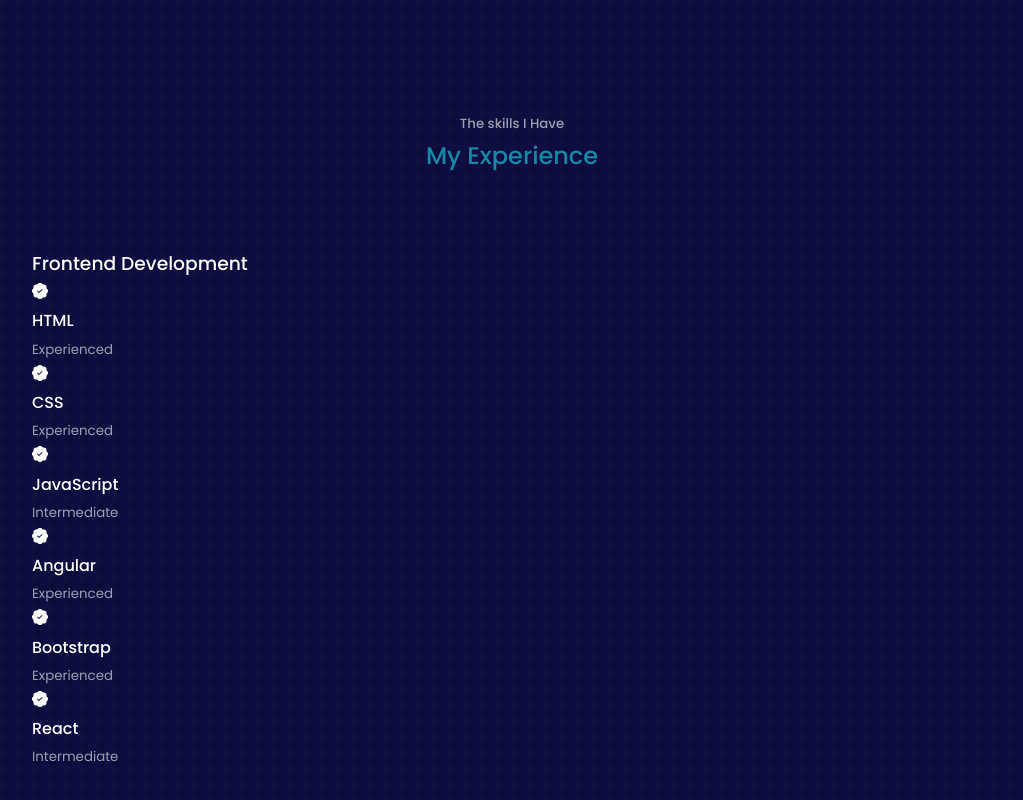
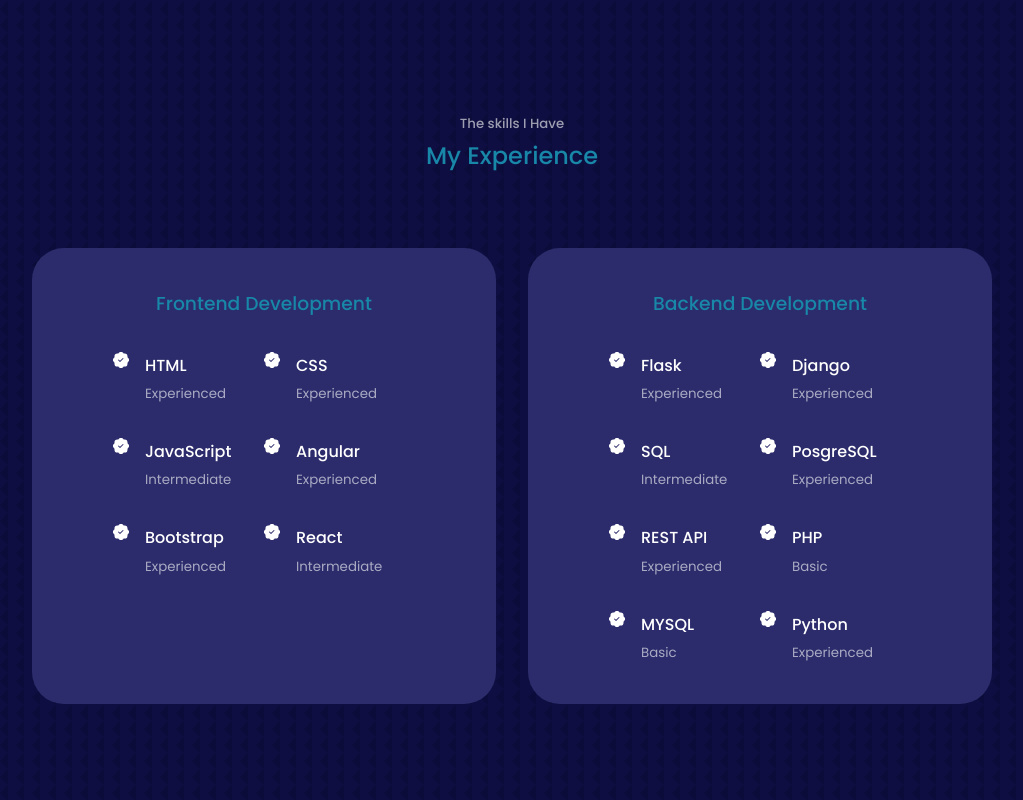
Before and after one commit to EsauKip/portfolio, a React (Create React App) app: page / in a window 1280 px wide. Shown: the part 1743-2543 px from the top of the page, without its empty margins (128-1151 px from the left). Built offline with nearby package versions, Linux system fonts and the light colour scheme.

Commit message:
add backend experience

```diff
--- a/src/components/experience/experience.css
+++ b/src/components/experience/experience.css
@@ -0,0 +1,32 @@
+.experience__container {
+    display: grid;
+    grid-template-columns: 1fr 1fr;
+    gap:2rem;
+}
+.experience__container > div {
+    background: var(--color-bg-variant);
+    padding: 2.4rem 5rem;
+    border: 1px solid transparent;
+    border-radius: 2rem;
+    transition: var(--transition );
+}
+.experience__container > div:hover {
+    background: transparent;
+    border-color: var(--color-primary-variant);
+    cursor: default;
+
+}
+.experience__container > div h3 {
+    text-align: center;
+    margin-bottom: 2rem;
+    color: var(--color-primary);
+}
+.experience__content {
+    display: grid;
+    grid-template-columns: 1fr 1fr;
+    row-gap: 2rem;
+}
+.experience__details {
+    display: flex;
+    gap: 1rem;
+}
--- a/src/components/experience/experience.jsx
+++ b/src/components/experience/experience.jsx
@@ -10,42 +10,88 @@ const experience = () => {
     <div className="container experience__container">
 
       <div className="experience__frontend">
+
       <h3>Frontend Development</h3>
-      <div className="eprience__content">
+        <div className="experience__content">
         <article className='experience__details'>
           <BsPatchCheckFill/>
-        <h4>HTML</h4>
-        <small className="text-light">Experienced</small>
+        <div>  <h4>HTML</h4>
+          <small className="text-light">Experienced</small></div>
           </article>
           <article className='experience__details'>
           <BsPatchCheckFill/>
-        <h4>CSS</h4>
-        <small className="text-light">Experienced</small>
+          <div><h4>CSS</h4>
+          <small className="text-light">Experienced</small></div>
           </article>
           <article className='experience__details'>
           <BsPatchCheckFill/>
-        <h4>JavaScript</h4>
-        <small className="text-light">Intermediate</small>
+        <div>  <h4>JavaScript</h4>
+          <small className="text-light">Intermediate</small></div>
           </article>
           <article className='experience__details'>
           <BsPatchCheckFill/>
-        <h4>Angular</h4>
-        <small className="text-light">Experienced</small>
+        <div> <h4>Angular</h4>
+          <small className="text-light">Experienced</small></div>
           </article>
           <article className='experience__details'>
           <BsPatchCheckFill/>
-        <h4>Bootstrap</h4>
-        <small className="text-light">Experienced</small>
+          <div><h4>Bootstrap</h4>
+          <small className="text-light">Experienced</small></div>
           </article>
           <article className='experience__details'>
           <BsPatchCheckFill/>
-        <h4>React</h4>
-        <small className="text-light">Intermediate</small>
+        <div> <h4>React</h4>
+          <small className="text-light">Intermediate</small></div>
+          </article>
+
+        </div>
+      </div>
+      <div className="experience__backend">
+      <h3>Backend Development</h3>
+        <div className="experience__content">
+          <article className='experience__details'>
+          <BsPatchCheckFill/>
+          <div><h4>Flask</h4>
+          <small className="text-light">Experienced</small></div>
+          </article>
+          <article className='experience__details'>
+          <BsPatchCheckFill/>
+          <div><h4>Django</h4>
+          <small className="text-light">Experienced</small></div>
+          </article>
+          <article className='experience__details'>
+          <BsPatchCheckFill/>
+        <div>  <h4>SQL</h4>
+          <small className="text-light">Intermediate</small></div>
+          </article>
+          <article className='experience__details'>
+          <BsPatchCheckFill/>
+          <div><h4>PosgreSQL</h4>
+          <small className="text-light">Experienced</small></div>
+          </article>
+          <article className='experience__details'>
+          <BsPatchCheckFill/>
+          <div><h4>REST API</h4>
+          <small className="text-light">Experienced</small></div>
+          </article>
+          <article className='experience__details'>
+          <BsPatchCheckFill/>
+        <div> <h4>PHP</h4>
+          <small className="text-light">Basic</small></div>
+          </article>
+          <article className='experience__details'>
+          <BsPatchCheckFill/>
+          <div><h4>MYSQL</h4>
+          <small className="text-light">Basic</small></div>
+          </article>
+          <article className='experience__details'>
+          <BsPatchCheckFill/>
+        <div> <h4>Python</h4>
+          <small className="text-light">Experienced</small></div>
           </article>
         </div>
       </div>
-    <div className="experience__backend">
-    </div>
+
 
     </div>
 
```
Lines whose indentation alone changed are shown as unchanged.
